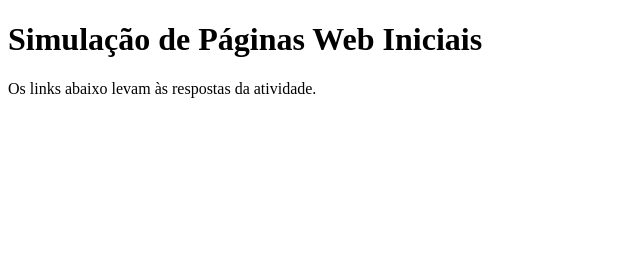
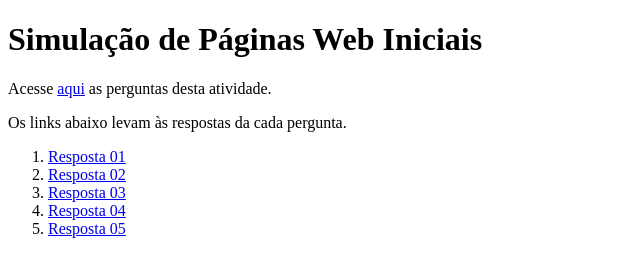
Before and after one commit to IgorArthur/dev_web_2024.2, a plain HTML site: page Labs/lab_01/index.html in a window 1280 px wide. Shown: the whole page, without its empty margins (0-640 px from the left). Drawn offline with Linux system fonts and the light colour scheme.

Commit message:
Links files to index.html

```diff
--- a/Labs/lab_01/index.html
+++ b/Labs/lab_01/index.html
@@ -13,7 +13,32 @@
             Iniciais</h1>
     </header>
     <div>
-        <p>Os links abaixo levam às respostas da atividade.</p>
+        <p>Acesse <a href="./files/perguntas.txt">aqui</a> as perguntas desta atividade.</p>
+        <p>Os links abaixo levam às respostas da cada pergunta.</p>
+    </div>
+    <div>
+        <ol>
+
+            <li>
+                <a href="./files/resposta_01.txt">Resposta 01</a>
+            </li>
+
+            <li>
+                <a href="./files/resposta_02.txt">Resposta 02</a>
+            </li>
+
+            <li>
+                <a href="./files/resposta_03.txt">Resposta 03</a>
+            </li>
+
+            <li>
+                <a href="./files/resposta_04.txt">Resposta 04</a>
+            </li>
+
+            <li>
+                <a href="./files/resposta_05.txt">Resposta 05</a>
+            </li>
+        </ol>
     </div>
 </body>
 
```
